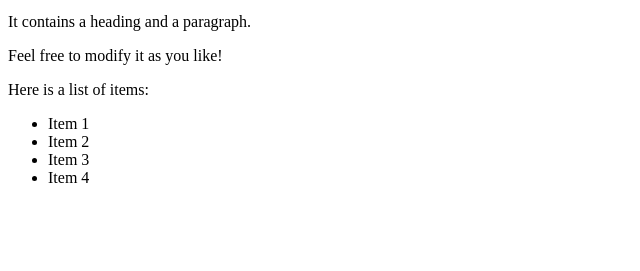
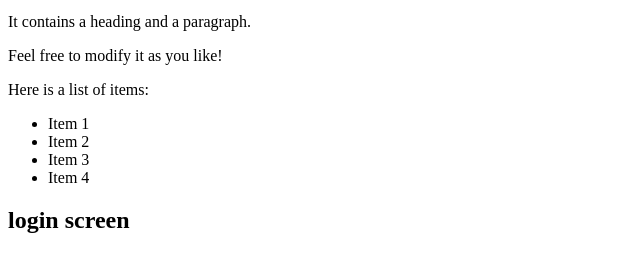
Before and after one commit to premchanduyerra123/gitdemo, a plain HTML site: page index.html in a window 1280 px wide. Shown: the part 101-372 px from the top of the page, without its empty margins (0-640 px from the left). Drawn offline with Linux system fonts and the light colour scheme.

Commit message:
login screen

```diff
--- a/index.html
+++ b/index.html
@@ -26,6 +26,9 @@
     </ul>
 
 
+
+
+    <h2>login screen</h2>
 </body>
 
 </html>
```
